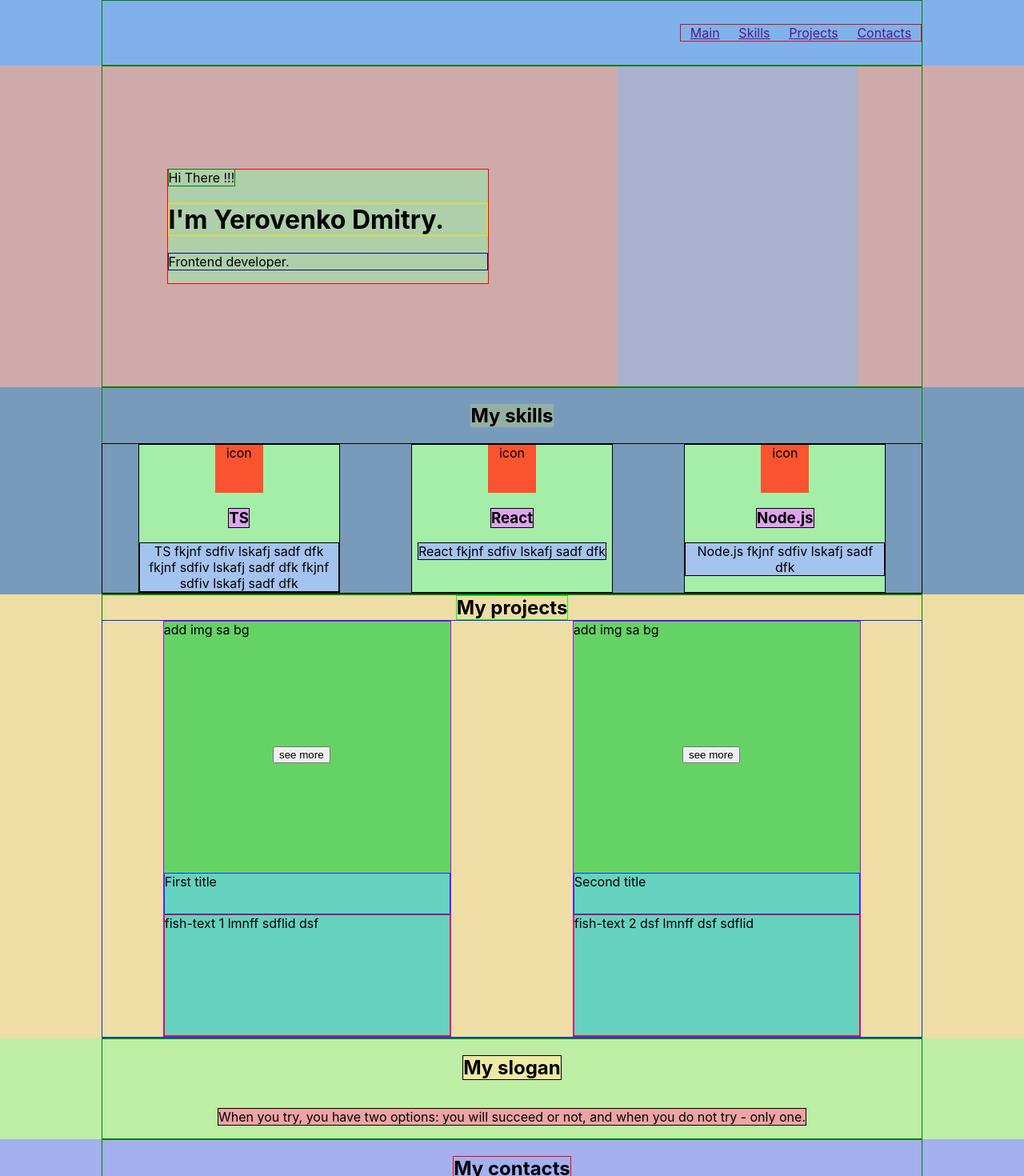
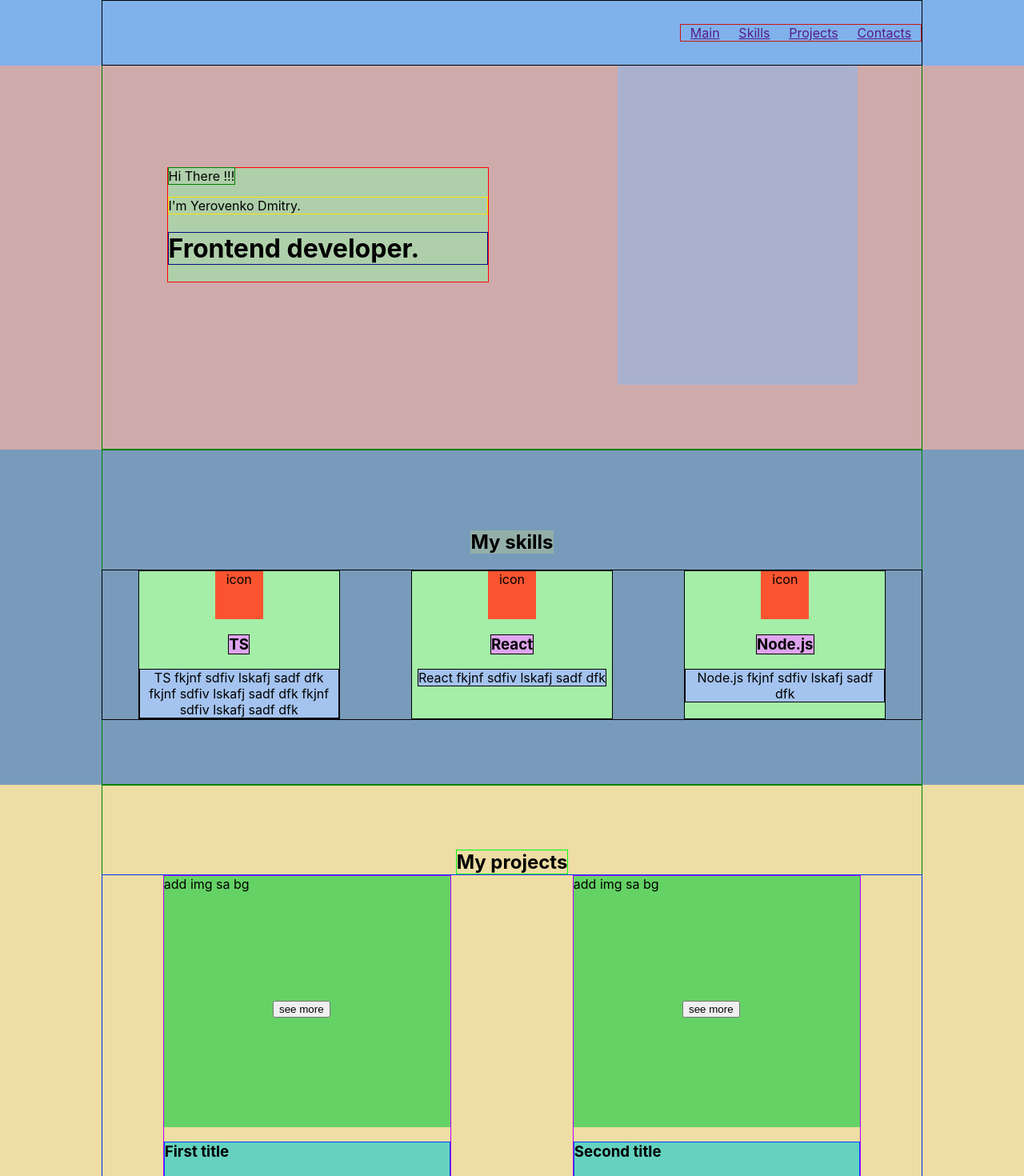
Before and after one commit to Yarovenko-Dmitry/Portfolio_Yarovenko_D_V_TS, a React (Create React App) app: page / in a window 1280 px wide. Shown: the top 1470 px of the page at 80% size. Built offline with nearby package versions, Linux system fonts and the light colour scheme.

Commit message:
Portfolio_TS_1.4_Task-1__14-05-2020

```diff
--- a/src/Header/Header.module.css
+++ b/src/Header/Header.module.css
@@ -1,10 +1,16 @@
 .headerBlock {
   display: flex;
-  align-items: center;
+  width: 100%;
+  justify-content: center;
   background-color: #80b1ea;
+  position: fixed;
 }
 
 .headerConteiner {
+  display: flex;
+  width: 80vw;
   min-height: 80px;
+  align-items: center;
   justify-content: flex-end;
+  border: solid 1px;
 }
--- a/src/Header/Header.tsx
+++ b/src/Header/Header.tsx
@@ -8,7 +8,7 @@ import styles from './Header.module.css';
 const Header = () => {
   return (
     <div className={styles.headerBlock}>
-      <div className={`${stylesConteiner.conteiner} ${styles.headerConteiner}`}>
+      <div className={`${styles.headerConteiner}`}>
         <NavMenu/>
       </div>
     </div>
--- a/src/Main/Main.tsx
+++ b/src/Main/Main.tsx
@@ -8,8 +8,8 @@ const Main = () => {
       <div className={`${stylesConteiner.conteiner} ${styles.mainConteiner}`}>
         <div className={styles.greeting}>
           <span className={styles.greetingHi}> Hi There !!!</span>
-          <h1 className={styles.greetingName}>I'm Yerovenko Dmitry.</h1>
-          <p className={styles.greetingPosition}>Frontend developer.</p>
+          <p className={styles.greetingName}>I'm Yerovenko Dmitry.</p>
+          <h1 className={styles.greetingPosition}>Frontend developer.</h1>
         </div>
         <div className={styles.photo}></div>
       </div>
--- a/src/Projects/Project/Project.tsx
+++ b/src/Projects/Project/Project.tsx
@@ -9,8 +9,8 @@ export const Project = (props: any) => {
         <button className={styles.btnSeeMore}>see more</button>
       </div>
       <div className={styles.projectDescription}>
-        <div className={styles.projectTitle}>{props.projectTitle}</div>
-        <div className={styles.projectBrief}>{props.projectBrief}</div>
+        <h3 className={styles.projectTitle}>{props.projectTitle}</h3>
+        <p className={styles.projectBrief}>{props.projectBrief}</p>
       </div>
 
     </div>
--- a/src/common/styles/Conteiner.module.css
+++ b/src/common/styles/Conteiner.module.css
@@ -4,6 +4,7 @@
   align-items: center;
   justify-content: space-around;
   margin: 0 auto;
+  padding: 80px 0;
   border: solid 1px #008000;
 }
 
```
